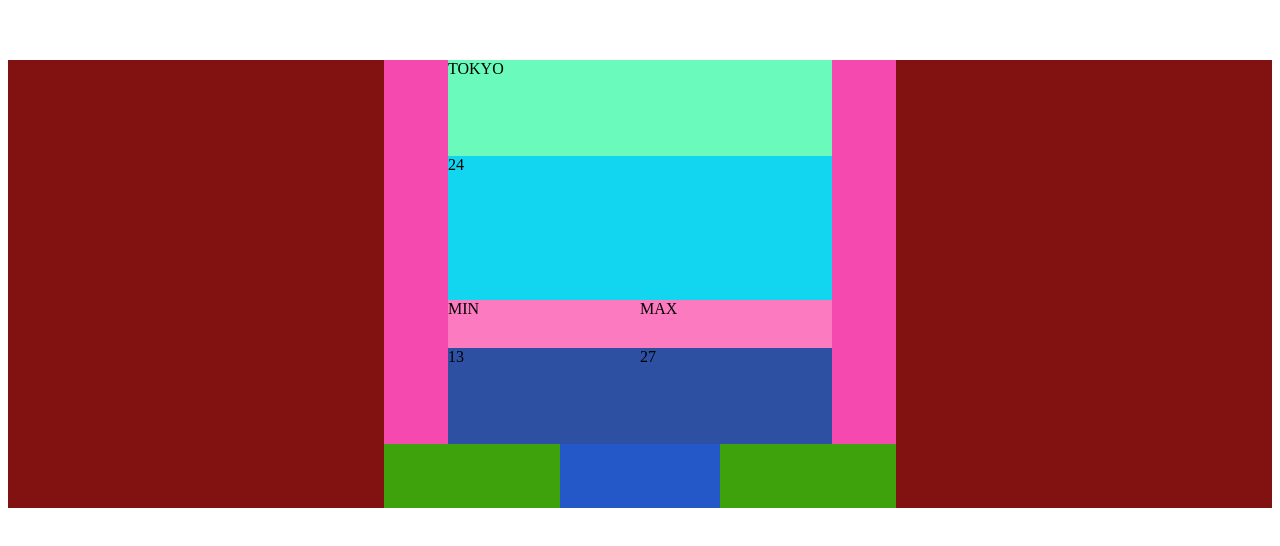
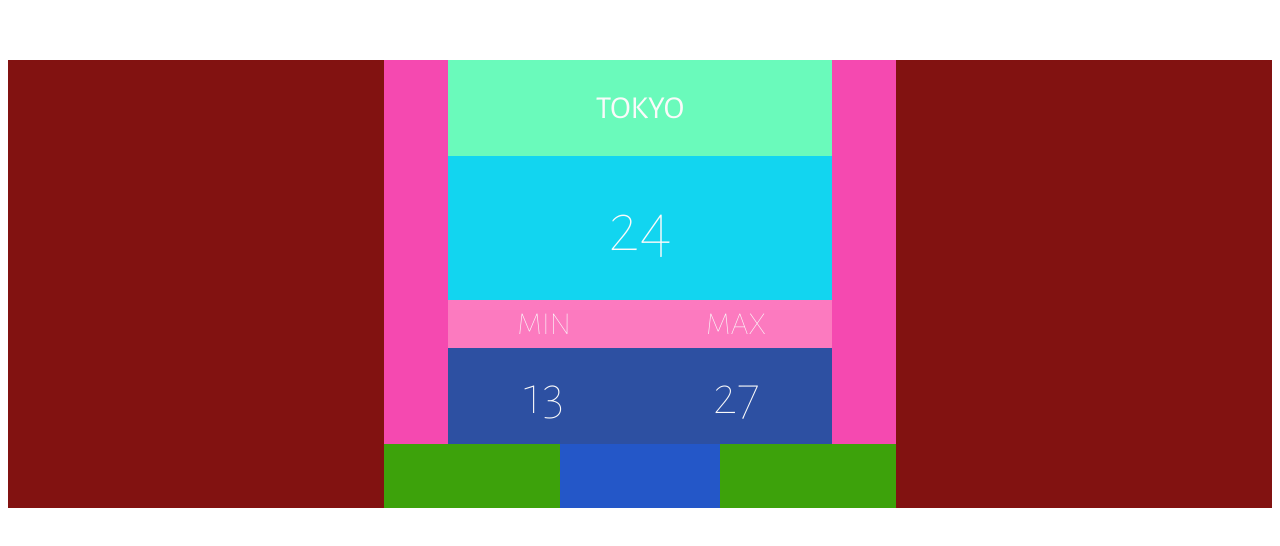
Before and after one commit to ramon54321/WeatherToday, a plain HTML site: page Server/static/index.html in a window 1280 px wide. Shown: the part 116-662 px from the top of the page. Drawn offline with nearby package versions, Linux system fonts and the light colour scheme.

Commit message:
Added font.

```diff
--- a/Client/style/main.sass
+++ b/Client/style/main.sass
@@ -5,6 +5,10 @@ $color_primary: rgb(38, 185, 119)
 	width: 100%
 	height: 28rem
 	margin-top: calc(50vh - 14rem)
+	text-align: center
+	font-family: 'Alegreya Sans SC', sans-serif
+	font-weight: 100
+	color: rgb(250, 250, 250)
 
 .container-inner
 	background-color: rgb(193, 151, 57)
@@ -34,12 +38,17 @@ $color_primary: rgb(38, 185, 119)
 	background-color: rgb(106, 250, 187)
 	width: 100%
 	height: 6rem
+	line-height: 6rem
+	font-size: 2rem
+	font-weight: 400
 
 .block-middle
 	background-color: rgb(8, 156, 185)
 	width: 100%
 	height: 9rem
 	display: flex
+	line-height: 9rem
+	font-size: 4.5rem
 
 	&:hover
 		& > .block-middle-main
@@ -88,11 +97,18 @@ $color_primary: rgb(38, 185, 119)
 	background-color: rgb(252, 122, 191)
 	width: 100%
 	height: 3rem
+	line-height: 3rem
+	font-size: 2rem
 
 .half-body
 	background-color: rgb(45, 80, 162)
 	width: 100%
 	height: 6rem
+	line-height: 6rem
+	font-size: 3.5rem
+
+input
+	outline: none
 
 .container-bubbles
 	background-color: rgb(61, 162, 11)
--- a/Server/static/index.html
+++ b/Server/static/index.html
@@ -3,6 +3,7 @@
 	<head>
 		<meta charset="utf-8">
 		<title>Weather Today</title>
+		<link href="https://fonts.googleapis.com/css?family=Alegreya+Sans+SC:100,400" rel="stylesheet">
 		<link rel="stylesheet" type="text/css" href="./main.css">
 	</head>
 	<body>
```
Also changed, not shown: Server/static/main.css, 1 other file.
